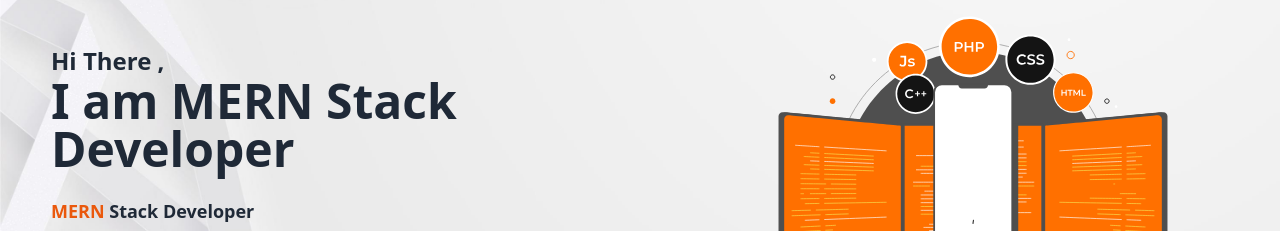
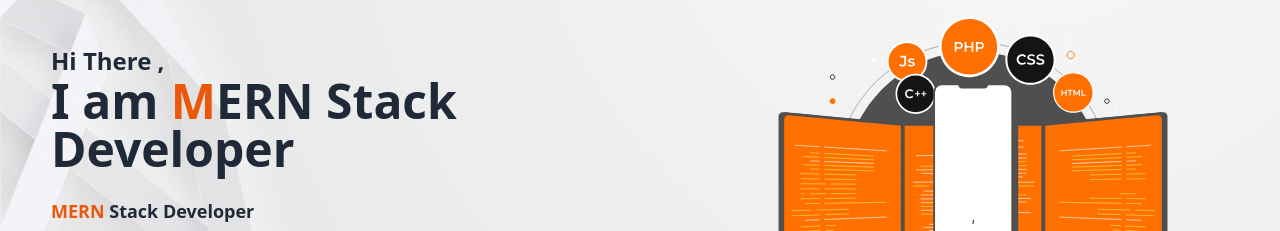
Before and after one commit to Shatab99/portfolio, a React (Vite) app: page / in a window 1280 px wide. Shown: the part 297-528 px from the top of the page. Built offline with nearby package versions, Linux system fonts and the light colour scheme; a web font is replaced by a local one.

Commit message:
fixed wide of type writer part

```diff
--- a/src/Components/Banner.jsx
+++ b/src/Components/Banner.jsx
@@ -17,10 +17,10 @@ const Banner = () => {
                     <Lottie animationData={webportfolio} className="max-w-lg " />
                     <div className='lg:w-[650px]'>
                         <h1 className="text-2xl font-bold">Hi There ,</h1>
-                        <h1 className="text-5xl font-bold">I am <Typewriter
+                        <h1 className="text-5xl font-bold">I am <span className='text-orange-600'>M</span><Typewriter
                             loop={0}
-                            words={['MD Shahriar Shatab',
-                                `MERN Stack Developer`
+                            words={['D Shahriar Shatab',
+                                `ERN Stack Developer`
                             ]}
                             typeSpeed={60}
                         /></h1>
```
